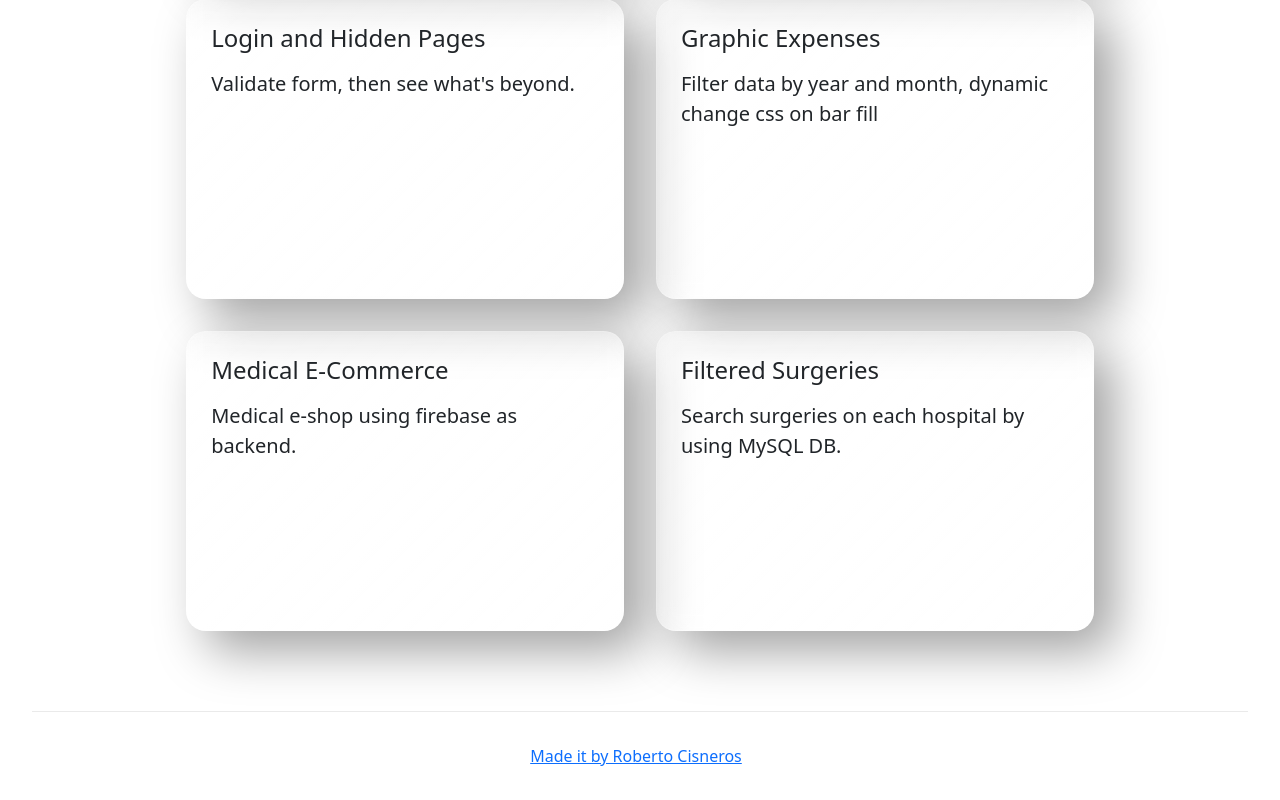
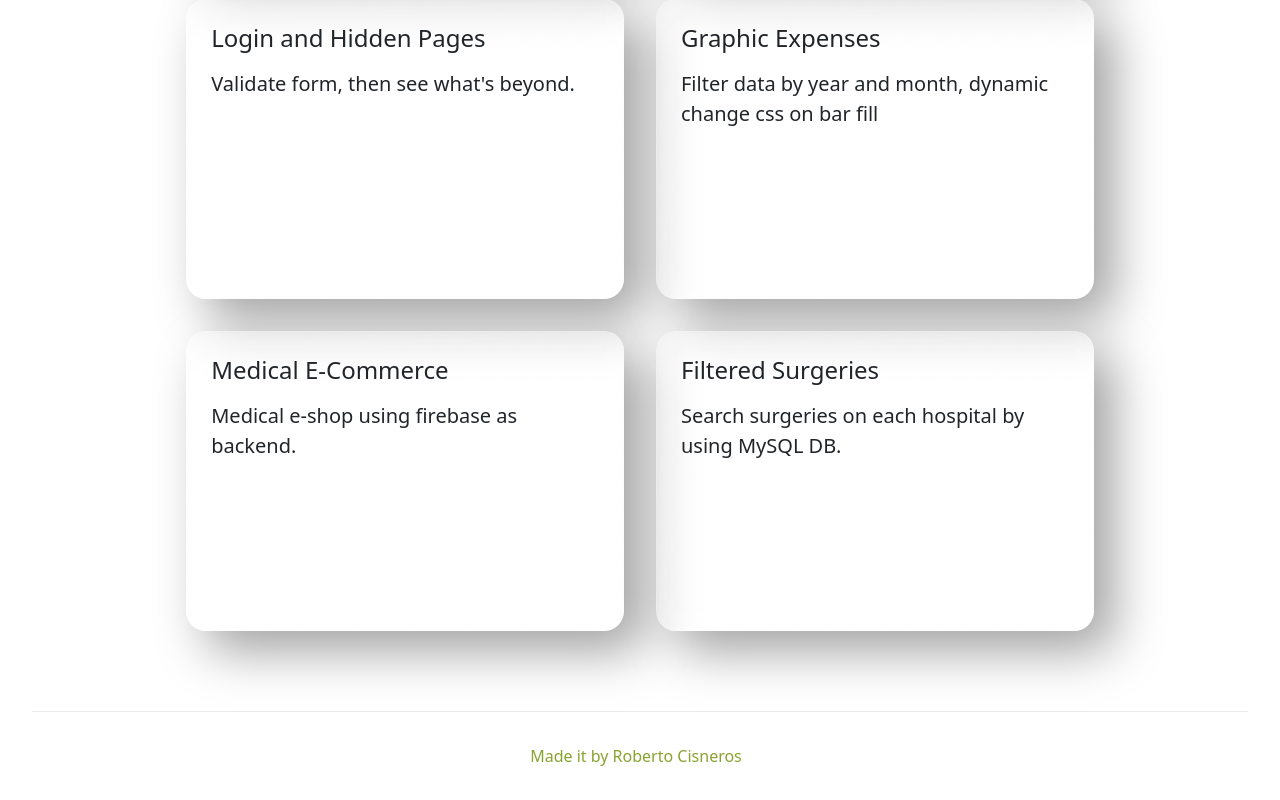
Before and after one commit to robcisneros/my-portfolio, a Next.js app: page / in a window 1280 px wide. Shown: the part 626-1426 px from the top of the page. Built offline with nearby package versions, Linux system fonts and the light colour scheme.

Commit message:
adding green footer

```diff
--- /dev/null
+++ b/components/layout/Footer.js
@@ -0,0 +1,17 @@
+import styles from "../../styles/Home.module.css";
+
+const Footer = () => {
+  return (
+    <footer className={styles.footer}>
+      <a
+        href="https://github.com/robcisneros"
+        target="_blank"
+        rel="noopener noreferrer"
+      >
+        Made it by Roberto Cisneros
+        <span className={styles.logo}></span>
+      </a>
+    </footer>
+  );
+};
+export default Footer;
--- a/pages/index.js
+++ b/pages/index.js
@@ -1,5 +1,5 @@
 import Head from "next/head";
-import Image from "next/image";
+import Footer from "../components/layout/Footer";
 import GlassCard from "../components/UI/GlassCard";
 import styles from "../styles/Home.module.css";
 import ProjectsData from "../components/ProjectsData";
@@ -13,7 +13,7 @@ export default function Home() {
     return (
       <GlassCard
         key={project.id}
-        id={index+1}
+        id={index + 1}
         title={project.title}
         description={project.description}
         href={project.href}
@@ -33,18 +33,7 @@ export default function Home() {
         <Name />
         <div className={styles.grid}>{content}</div>
       </main>
-
-      <footer className={styles.footer}>
-        <a
-          href="https://robcisneros.netlify.app/"
-          target="_blank"
-          rel="noopener noreferrer"
-        >
-          Made it by Roberto Cisneros
-          <span className={styles.logo}>
-          </span>
-        </a>
-      </footer>
+      <Footer />
     </div>
   );
 }
--- a/pages/skills/index.js
+++ b/pages/skills/index.js
@@ -1,4 +1,5 @@
 import { Fragment } from "react";
+import Footer from "../../components/layout/Footer";
 
 import styles from "../../styles/Home.module.css";
 
@@ -8,6 +9,7 @@ function SkillsPage() {
       <main className={styles.main}>
         <h2>Skills!</h2>
       </main>
+      <Footer />
     </Fragment>
   );
 }
--- a/styles/Home.module.css
+++ b/styles/Home.module.css
@@ -32,9 +32,6 @@
   justify-content: center;
   align-items: center;
   flex-grow: 1;
-}
-
-.title a {
   color: #87A330;
   text-decoration: none;
 }
```
Also changed, not shown: pages/contact/index.js (+2 -12 lines).
